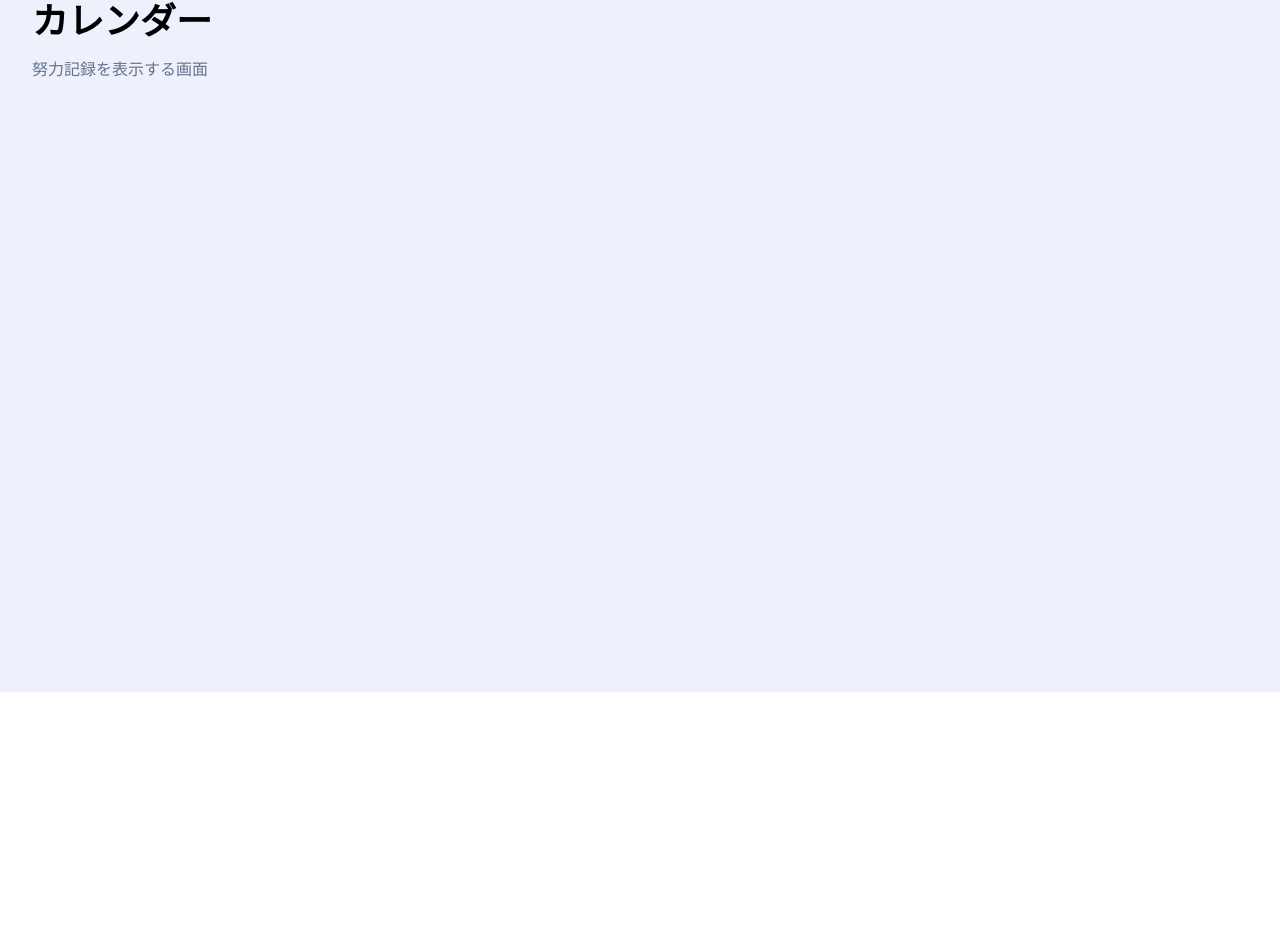
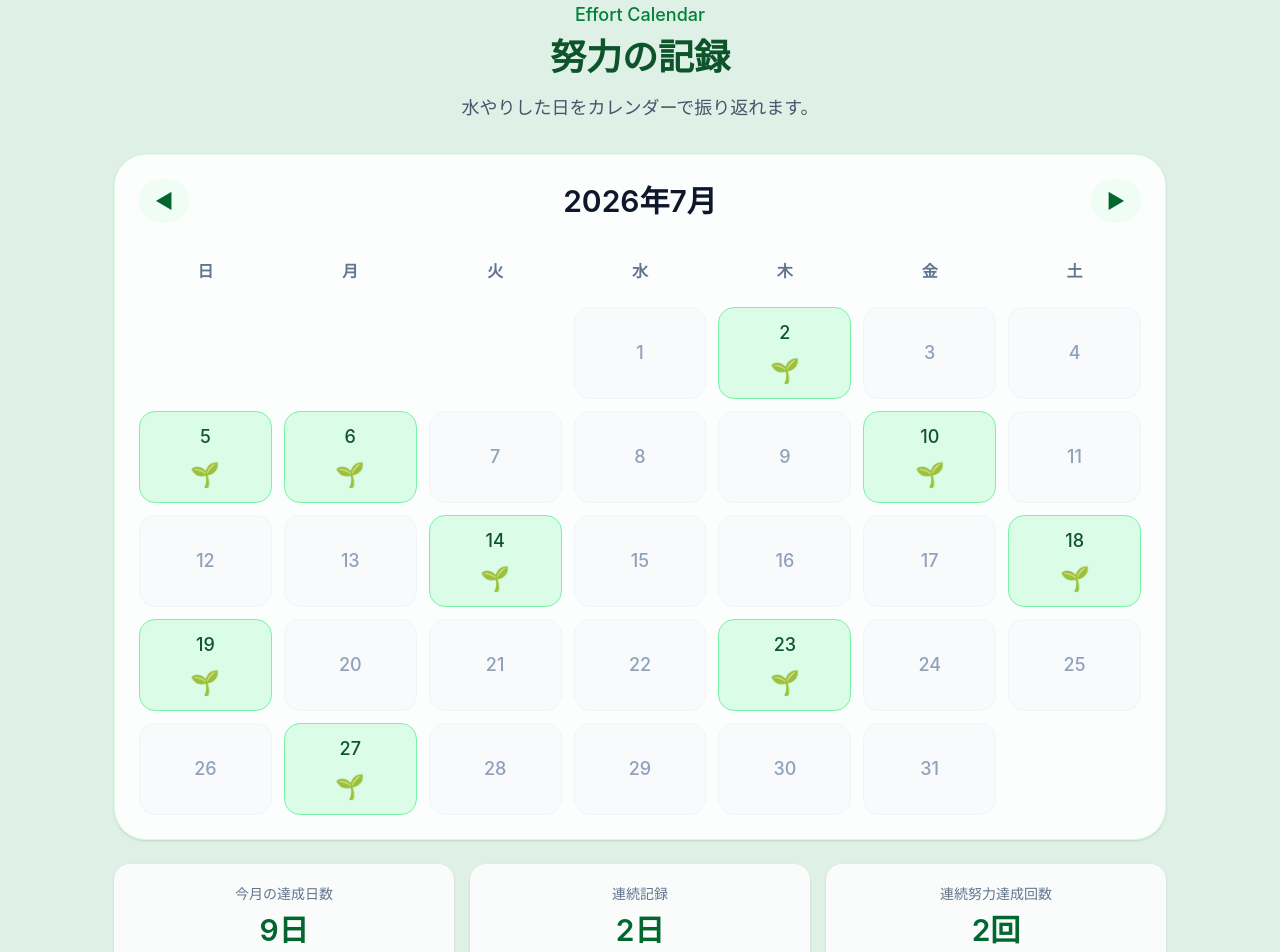
Before and after one commit to aoki-kou/growlog, a React app in the folder frontend/: page /calendar in a window 1280 px wide. Shown: the part 108-1060 px from the top of the page. Before the commit the page ends 800 px from the top, so only its background shows below. Built offline with nearby package versions, Linux system fonts and the light colour scheme; the HTML template or start-up script is replaced by a standard one.

Commit message:
カレンダーのレイアウト作成

```diff
--- a/frontend/src/Calendar.jsx
+++ b/frontend/src/Calendar.jsx
@@ -1,10 +1,39 @@
-import { Link, useNavigate } from "react-router-dom";
+import { useState } from "react";
+import { Link } from "react-router-dom";
+import { Button } from "./ui/button";
 import { Header } from "./components/Header";
-import { Button } from "./ui/button";
+
+const weekDays = ["日", "月", "火", "水", "木", "金", "土"];
+
+// 仮データ（API実装時に置き換える）
+const checkedDays = [2, 5, 6, 10, 14, 18, 19, 23, 27];
 
 export function Calendar() {
+  // 現在表示している年月
+  const [currentDate, setCurrentDate] = useState(new Date());
+
+  // 表示用の年・月
+  const year = currentDate.getFullYear();
+  const month = currentDate.getMonth() + 1;
+  // 今月の日数
+  const daysInMonth = new Date(year, month, 0).getDate();
+
+  const firstdayOfWeek = new Date(year, month -1, 1).getDay();
+
+  const calendarDays = Array.from(
+    { length: daysInMonth },
+    (_, index) => index + 1
+  );
+
+  const blankDays = Array.from(
+    { length: firstdayOfWeek },
+    () => null
+  );
+
+  const displayDays = [...blankDays, ...calendarDays];
+
   return (
-    <div className="min-h-screen bg-[#eef0fb]">
+    <div className="min-h-screen bg-[#dff0e7]">
       <Header>
         <Link to="/dashboard">
           <Button variant="ghost" className="text-base text-slate-900">
@@ -13,14 +42,106 @@ export function Calendar() {
         </Link>
       </Header>
 
-      <main className="mx-auto max-w-[1400px] px-8 py-10">
-        <h1 className="text-4xl font-semibold">
-          カレンダー
-        </h1>
+      <main className="mx-auto max-w-[1100px] px-6 py-10">
+        <section className="mb-8 text-center">
+          <p className="text-lg font-medium text-green-700">
+            Effort Calendar
+          </p>
 
-        <p className="mt-4 text-slate-500">
-          努力記録を表示する画面
-        </p>
+          <h1 className="mt-2 text-4xl font-semibold text-green-900">
+            努力の記録
+          </h1>
+
+          <p className="mx-auto mt-4 max-w-[620px] text-lg leading-relaxed text-slate-600">
+            水やりした日をカレンダーで振り返れます。
+          </p>
+        </section>
+
+        <section className="rounded-[32px] border border-green-100 bg-white/90 p-6 shadow-sm">
+          <div className="mb-6 flex items-center justify-between">
+
+            {/* 次のブランチで機能追加 */}
+            <button
+              className="rounded-full bg-green-50 px-4 py-2 text-xl text-green-800 hover:bg-green-100"
+            >
+              ◀
+            </button>
+
+            <h2 className="text-3xl font-semibold text-slate-900">
+              {year}年{month}月
+            </h2>
+
+            {/* 次のブランチで機能追加 */}
+            <button
+              className="rounded-full bg-green-50 px-4 py-2 text-xl text-green-800 hover:bg-green-100"
+            >
+              ▶
+            </button>
+
+          </div>
+
+          <div className="grid grid-cols-7 gap-3 text-center">
+            {weekDays.map((day) => (
+              <div
+                key={day}
+                className="py-3 text-base font-semibold text-slate-500"
+              >
+                {day}
+              </div>
+            ))}
+
+            {displayDays.map((day, index) => {
+              if (day === null) {
+                return (
+                  <div
+                    key={`blank-${index}`}
+                    className="min-h-[92px] rounded-2xl"
+                  />
+                );
+              }
+
+              const checked = checkedDays.includes(day);
+
+              return (
+                <div
+                  key={day}
+                  className={`flex min-h-[92px] flex-col items-center justify-center rounded-2xl border text-lg transition ${
+                    checked
+                      ? "border-green-300 bg-green-100 text-green-900"
+                      : "border-slate-100 bg-slate-50 text-slate-400"
+                  }`}
+                >
+                  <span className="font-medium">{day}</span>
+
+                  {checked && <span className="mt-2 text-2xl">🌱</span>}
+                </div>
+              );
+            })}
+          </div>
+        </section>
+
+        <section className="mt-6 grid gap-4 md:grid-cols-3">
+          <div className="rounded-2xl bg-white/80 p-5 text-center shadow-sm">
+            <p className="text-sm text-slate-500">今月の達成日数</p>
+            <p className="mt-2 text-3xl font-semibold text-green-800">
+              9日
+            </p>
+          </div>
+
+          <div className="rounded-2xl bg-white/80 p-5 text-center shadow-sm">
+            <p className="text-sm text-slate-500">連続記録</p>
+            <p className="mt-2 text-3xl font-semibold text-green-800">
+              2日
+            </p>
+          </div>
+
+          <div className="rounded-2xl bg-white/80 p-5 text-center shadow-sm">
+            <p className="text-sm text-slate-500">連続努力達成回数</p>
+            <p className="mt-2 text-3xl font-semibold text-green-800">
+              2回
+            </p>
+          </div>
+        </section>
       </main>
     </div>
   );
--- a/frontend/src/Dashboard.jsx
+++ b/frontend/src/Dashboard.jsx
@@ -6,6 +6,7 @@ import { FlashMessage } from "./components/FlashMessage";
 import { useLocation } from "react-router-dom";
 import { DashboardTree } from "./DashboardTree";
 import { useEffect, useState } from "react";
+import { Calendar } from "lucide-react";
 
 const API_BASE_URL = import.meta.env.VITE_API_BASE_URL || "";
 
@@ -190,11 +191,12 @@ export function Dashboard() {
         </Link>
 
         <Link to ="/calendar">
-          <Button
-            variant="outline"
-            className="rounded-xl border-slate-300 px-6 py-5 text-lg hover:bg-slate-50">
-            カレンダー
-          </Button>
+        <Button
+          className="flex items-center gap-2 rounded-xl bg-green-700 px-5 py-2 text-white hover:bg-green-800"
+        >
+          カレンダー
+          <Calendar className="h-5 w-5" />
+        </Button>
         </Link>
 
         <Button
```
